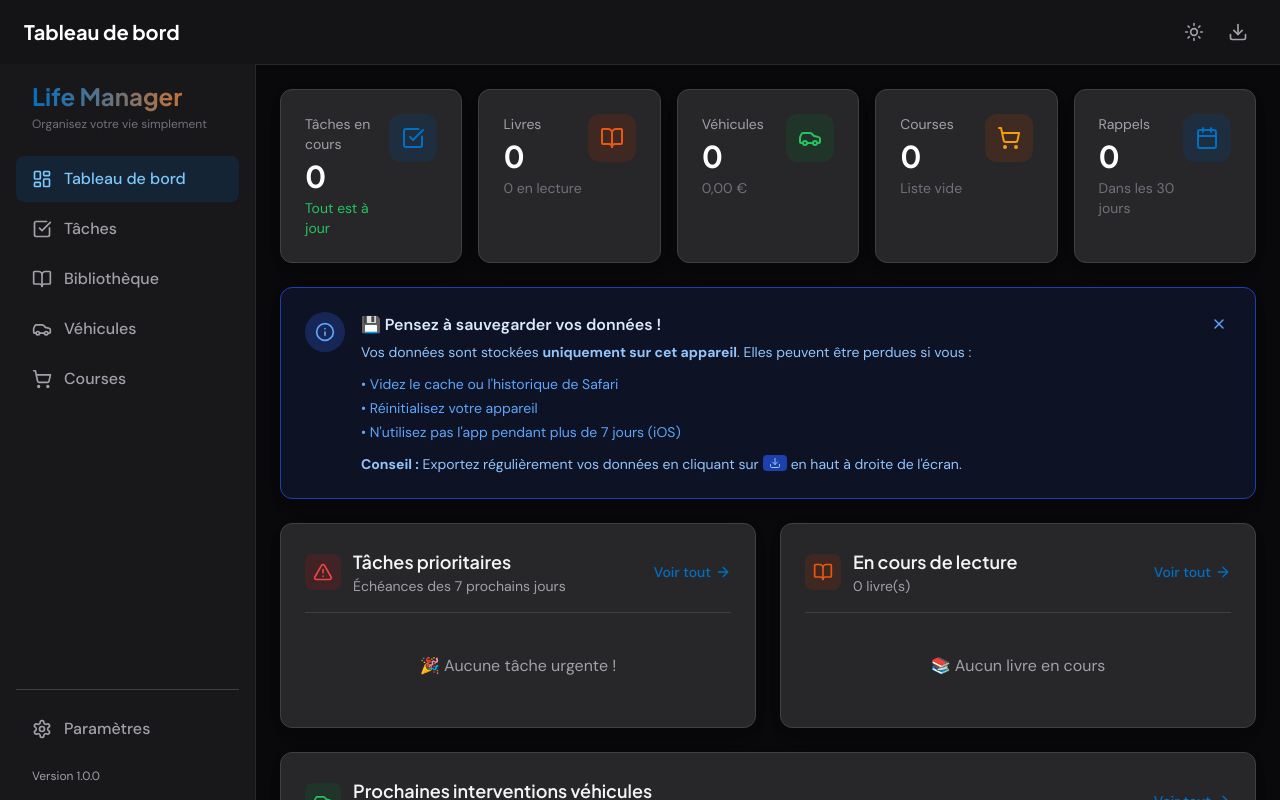
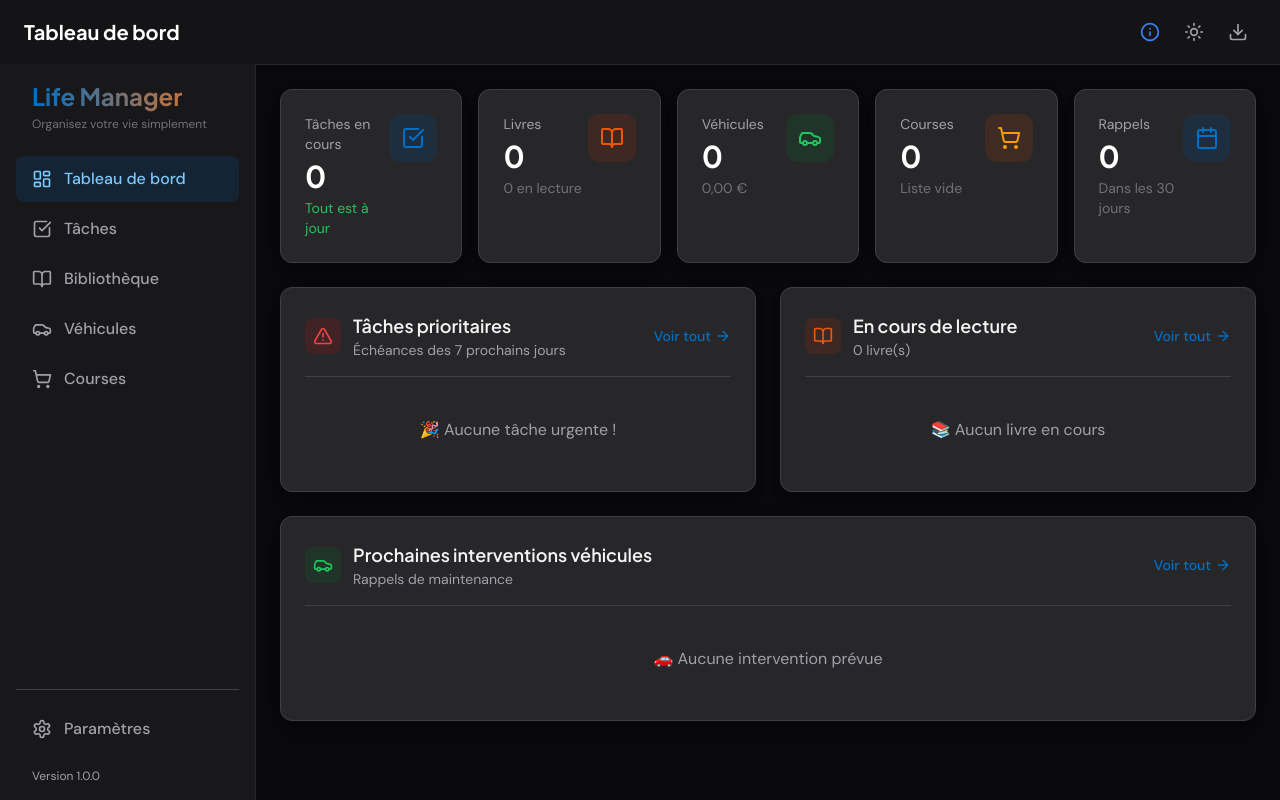
Before and after one commit to rcxdwwm/lifeManager-tywebcreation, a React (Vite) app: page / in a window 1280 px wide. Shown: the top 800 px of the page. Built offline with nearby package versions, Linux system fonts and the light colour scheme.

Commit message:
Note info en modal dans Header

```diff
--- a/src/components/layout/Header.jsx
+++ b/src/components/layout/Header.jsx
@@ -22,19 +22,20 @@ const Header = ({ onMenuClick, isSidebarOpen }) => {
   const isMobile = useIsMobile()
 
   const settingsModal = useModal()
+  const infoModal = useModal()
   const [clearConfirmOpen, { setTrue: openClearConfirm, setFalse: closeClearConfirm }] = useBoolean(false)
 
-  // État pour la note d'information (partagé avec Dashboard)
-  const [showInfoNote, setShowInfoNote] = useLocalStorage(`${STORAGE_PREFIX}-show-backup-info`, true)
+  // État pour masquer l'icône info (si l'utilisateur ne veut plus voir la note)
+  const [hideInfoIcon, setHideInfoIcon] = useLocalStorage(`${STORAGE_PREFIX}-hide-backup-info`, false)
 
   // Obtenir le titre de la page actuelle
   const currentModule = getModuleByPath(location.pathname)
   const pageTitle = currentModule?.name || 'Life Manager'
 
-  // Réafficher la note d'information
-  const handleShowInfo = () => {
-    setShowInfoNote(true)
-    toast.info('Note d\'information réactivée sur le tableau de bord')
+  // Fermer la modal info et masquer l'icône
+  const handleCloseInfoAndHide = () => {
+    setHideInfoIcon(true)
+    infoModal.close()
   }
 
   // Export des données
@@ -111,13 +112,13 @@ const Header = ({ onMenuClick, isSidebarOpen }) => {
 
           {/* Droite: Actions */}
           <div className="flex items-center gap-2">
-            {/* Bouton info - visible seulement si la note est masquée */}
-            {!showInfoNote && (
+            {/* Bouton info - toujours visible sauf si masqué */}
+            {!hideInfoIcon && (
               <button
-                onClick={handleShowInfo}
+                onClick={infoModal.open}
                 className="p-2 text-blue-500 hover:bg-blue-50 dark:hover:bg-blue-900/30 rounded-lg transition-colors"
-                aria-label="Afficher les informations importantes"
-                title="Afficher la note d'information"
+                aria-label="Informations importantes"
+                title="Informations importantes"
               >
                 <Info className="h-5 w-5" />
               </button>
@@ -147,6 +148,62 @@ const Header = ({ onMenuClick, isSidebarOpen }) => {
           </div>
         </div>
       </header>
+
+      {/* Modal d'information sur les sauvegardes */}
+      <Modal
+        isOpen={infoModal.isOpen}
+        onClose={infoModal.close}
+        title="💾 Information importante"
+        size="md"
+      >
+        <div className="space-y-4">
+          <p className="text-surface-700 dark:text-surface-300">
+            Vos données sont stockées <strong>uniquement sur cet appareil</strong>. Elles peuvent être perdues si vous :
+          </p>
+
+          <ul className="space-y-2 text-surface-600 dark:text-surface-400">
+            <li className="flex items-start gap-2">
+              <span className="text-danger">•</span>
+              <span>Videz le cache ou l'historique de Safari/Chrome</span>
+            </li>
+            <li className="flex items-start gap-2">
+              <span className="text-danger">•</span>
+              <span>Réinitialisez votre appareil</span>
+            </li>
+            <li className="flex items-start gap-2">
+              <span className="text-danger">•</span>
+              <span>N'utilisez pas l'app pendant plus de 7 jours sur iOS</span>
+            </li>
+          </ul>
+
+          <div className="p-4 bg-blue-50 dark:bg-blue-900/30 rounded-xl">
+            <p className="text-sm text-blue-700 dark:text-blue-300">
+              <strong>💡 Conseil :</strong> Exportez régulièrement vos données en cliquant sur l'icône
+              <span className="inline-flex items-center mx-1 px-1.5 py-0.5 bg-blue-100 dark:bg-blue-800 rounded">
+                <Download className="h-3 w-3" />
+              </span>
+              en haut à droite de l'écran.
+            </p>
+          </div>
+
+          <div className="flex flex-col sm:flex-row gap-3 pt-4">
+            <Button
+              variant="primary"
+              className="flex-1"
+              onClick={infoModal.close}
+            >
+              J'ai compris
+            </Button>
+            <Button
+              variant="ghost"
+              className="flex-1 text-surface-500"
+              onClick={handleCloseInfoAndHide}
+            >
+              Ne plus afficher
+            </Button>
+          </div>
+        </div>
+      </Modal>
 
       {/* Modal de gestion des données */}
       <Modal
--- a/src/modules/dashboard/Dashboard.jsx
+++ b/src/modules/dashboard/Dashboard.jsx
@@ -12,9 +12,6 @@ import {
   AlertTriangle,
   Calendar,
   ArrowRight,
-  Download,
-  Info,
-  X,
 } from 'lucide-react'
 import { useApp } from '../../context/AppContext'
 import { useLocalStorage } from '../../hooks/useLocalStorage'
@@ -24,9 +21,6 @@ import { STORAGE_PREFIX } from '../../utils/constants'
 
 const Dashboard = () => {
   const { todos, books, vehicles, interventions, stats, backupAvailable, backupInfo, restoreFromBackup, dismissBackup } = useApp()
-
-  // État pour masquer la note d'information
-  const [showInfoNote, setShowInfoNote] = useLocalStorage(`${STORAGE_PREFIX}-show-backup-info`, true)
 
   // Récupérer le panier de courses
   const [shoppingCart] = useLocalStorage(`${STORAGE_PREFIX}-shopping-cart`, [])
@@ -124,48 +118,6 @@ const Dashboard = () => {
           subtitle="Dans les 30 jours"
         />
       </div>
-
-      {/* Note d'information sur les sauvegardes */}
-      {showInfoNote && (
-        <Card className="border-blue-200 dark:border-blue-800 bg-blue-50/50 dark:bg-blue-900/20">
-          <div className="flex gap-4">
-            <div className="flex-shrink-0">
-              <div className="w-10 h-10 rounded-full bg-blue-100 dark:bg-blue-900/50 flex items-center justify-center">
-                <Info className="h-5 w-5 text-blue-600 dark:text-blue-400" />
-              </div>
-            </div>
-            <div className="flex-1">
-              <div className="flex items-start justify-between">
-                <h3 className="font-semibold text-blue-900 dark:text-blue-100 mb-1">
-                  💾 Pensez à sauvegarder vos données !
-                </h3>
-                <button
-                  onClick={() => setShowInfoNote(false)}
-                  className="p-1 text-blue-400 hover:text-blue-600 dark:hover:text-blue-300 rounded-lg hover:bg-blue-100 dark:hover:bg-blue-800 transition-colors"
-                  aria-label="Fermer"
-                >
-                  <X className="h-4 w-4" />
-                </button>
-              </div>
-              <p className="text-sm text-blue-700 dark:text-blue-300 mb-3">
-                Vos données sont stockées <strong>uniquement sur cet appareil</strong>. Elles peuvent être perdues si vous :
-              </p>
-              <ul className="text-sm text-blue-600 dark:text-blue-400 mb-3 space-y-1">
-                <li>• Videz le cache ou l'historique de Safari</li>
-                <li>• Réinitialisez votre appareil</li>
-                <li>• N'utilisez pas l'app pendant plus de 7 jours (iOS)</li>
-              </ul>
-              <p className="text-sm text-blue-700 dark:text-blue-300">
-                <strong>Conseil :</strong> Exportez régulièrement vos données en cliquant sur
-                <span className="inline-flex items-center mx-1 px-1.5 py-0.5 bg-blue-100 dark:bg-blue-800 rounded">
-                  <Download className="h-3 w-3" />
-                </span>
-                en haut à droite de l'écran.
-              </p>
-            </div>
-          </div>
-        </Card>
-      )}
 
       {backupAvailable && (
         <div className="p-4 bg-warning-light dark:bg-amber-900/30 border border-warning dark:border-amber-700 rounded-xl">
```
